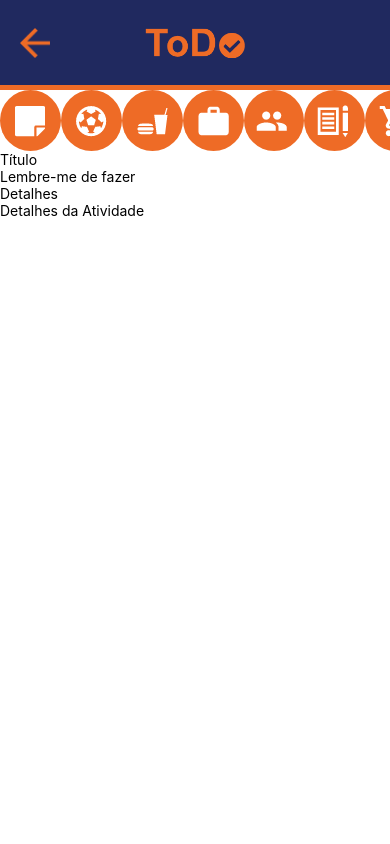
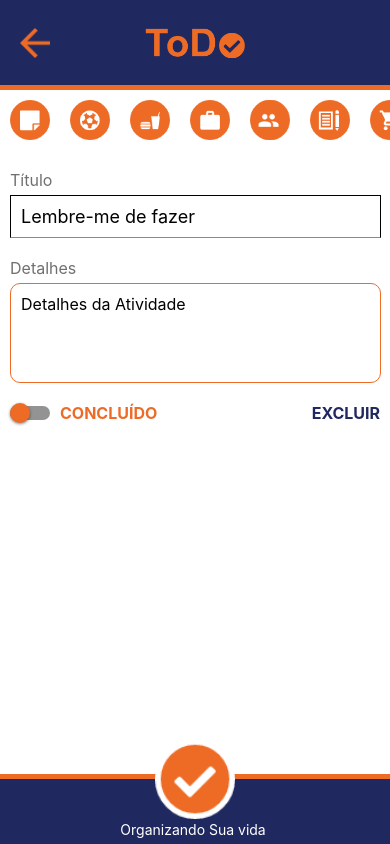
Before and after one commit to monteirovictor/todo, a React Native app: screen / in a window 390 px wide. Built offline with nearby package versions, Linux system fonts and the light colour scheme.

Commit message:
create task

```diff
--- a/src/views/Task/index.js
+++ b/src/views/Task/index.js
@@ -21,13 +21,16 @@
 
 export default function Task(){
 
+    const [done,setDone]=useState(false);
+
   return (
       <KeyboardAvoidingView behavior='padding' style={styles.container}>
           <Header showBack={true}/>
           <ScrollView style={{width:'100%'}}>
-              <ScrollView horizontal={true} showsHorizontalScrollIndicator={false}>
+              <ScrollView horizontal={true} showsHorizontalScrollIndicator={false} style={{marginVertical:10}}>
                   {
                       typeIcon.map(icon=>(
+                          icon !=null &&
                     <TouchableOpacity>
                         <Image source={icon} style={styles.imageIcon}/>
                     </TouchableOpacity>
@@ -38,9 +41,20 @@
               <TextInput style={styles.input} maxLength={30} placeholder="Lembre-me de fazer"/>
 
               <Text style={styles.label}>Detalhes</Text>
-              <TextInput style={styles.input} maxLength={200}  multiline={true} placeholder="Detalhes da Atividade"/>
+              <TextInput style={styles.inputarea} maxLength={200}  multiline={true} placeholder="Detalhes da Atividade"/>
+
+              <View style={styles.inLine}>
+                  <View style={styles.inputInline}>
+                    <Switch onValueChange={()=>setDone(!done)} value={done} thumbColor={done ?'#00761b' : '#ee6b26'}/>
+                    <Text style={styles.switchLabel}>Concluído</Text>
+                  </View>
+                  <TouchableOpacity>
+                      <Text style={styles.removeLabel}>EXCLUIR</Text>
+                  </TouchableOpacity>
+              </View>
 
           </ScrollView>
+          <Footer icon={'save'}></Footer>
       </KeyboardAvoidingView>
   )
 
--- a/src/views/Task/styles.js
+++ b/src/views/Task/styles.js
@@ -1,7 +1,70 @@
 import {StyleSheet} from 'react-native';
 
 const styles = StyleSheet.create({
+  container:{
+      flex:1,
+      backgroundColor:"#fff",
+      alignItems:'flex-start',
+      justifyContent:'flex-start'
+      },
+      imageIcon:{
+        width:40,
+        height:40,
+        marginHorizontal:10,
 
+      },
+      label:{
+          color:'#707070',
+          fontSize:16,
+          paddingHorizontal:10,
+          marginTop:20,
+          marginBottom:5
+      },
+      input:{
+          fontSize:18,
+          padding:10,
+          width:'95%',
+          borderWidth:1,
+          borderBottomColor:'#ee6b26',
+          marginHorizontal:10
+      },
+      inputarea:{
+        fontSize:16,
+        padding:10,
+        width:'95%',
+        borderWidth:1,
+        borderColor:'#ee6b26',
+        marginHorizontal:10,
+        borderRadius:10,
+        height:100,
+        textAlignVertical:'top'
+    },
+    inLine:{
+        width:'100%',
+        flexDirection:'row',
+        alignItems:'center',
+        justifyContent:'space-between',
+        padding:10
+    },
+    inputInline:{
+        flexDirection:'row',
+        alignItems:'center',
+        marginVertical:10
+    },
+    switchLabel:{
+        fontWeight:'bold',
+        color:'#ee6b26',
+        textTransform:'uppercase',
+        fontSize:16,
+        paddingLeft:10
+    },
+    removeLabel:{
+        fontWeight:'bold',
+        color:'#20295f',
+        textTransform:'uppercase',
+        fontSize:16
+
+    }
 });
 
 
```
